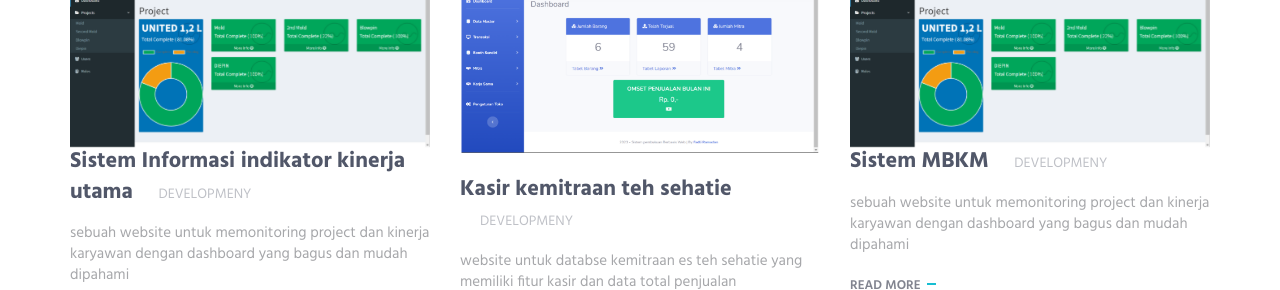
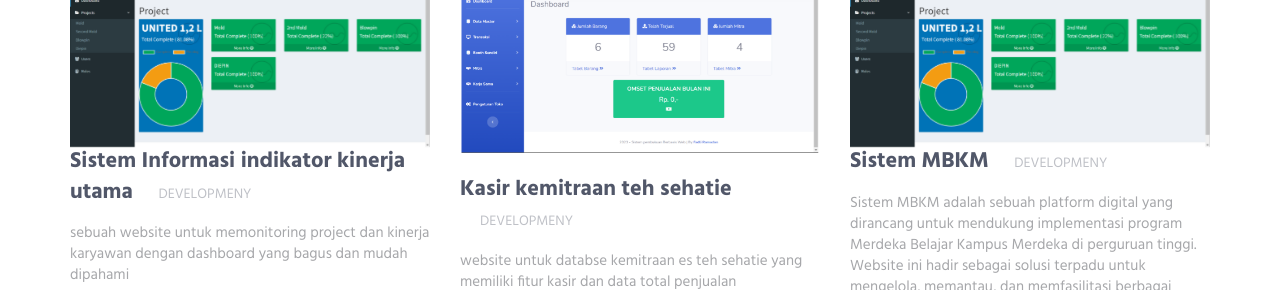
Before and after one commit to Freganovic/portofolio, a plain HTML site: page index.html in a window 1280 px wide. Shown: the part 1910-2200 px from the top of the page. Drawn offline with Linux system fonts and the light colour scheme.

Commit message:
Update index.html

```diff
--- a/index.html
+++ b/index.html
@@ -266,12 +266,11 @@
               <span class="text-uppercase margin-l-20">Developmeny</span>
             </h4>
             <p>
-              sebuah website untuk memonitoring project dan kinerja karyawan dengan dashboard yang bagus dan mudah
-              dipahami
+              Sistem MBKM adalah sebuah platform digital yang dirancang untuk mendukung implementasi program Merdeka Belajar Kampus Merdeka di perguruan tinggi. Website ini hadir sebagai solusi terpadu untuk mengelola, memantau, dan memfasilitasi berbagai aktivitas mahasiswa dalam menjalani program MBKM sesuai dengan kebijakan Kementerian Pendidikan, Kebudayaan, Riset, dan Teknologi.
             </p>
           </div>
 
-          <a class="link" href="https://moldmaker.000webhostapp.com/">Read More</a>
+          <a class="link" href="https://mbkm.kitabantu.my.id">Read More</a>
         </div>
         <!-- End Latest Products -->
           <!-- Latest Products -->
```
